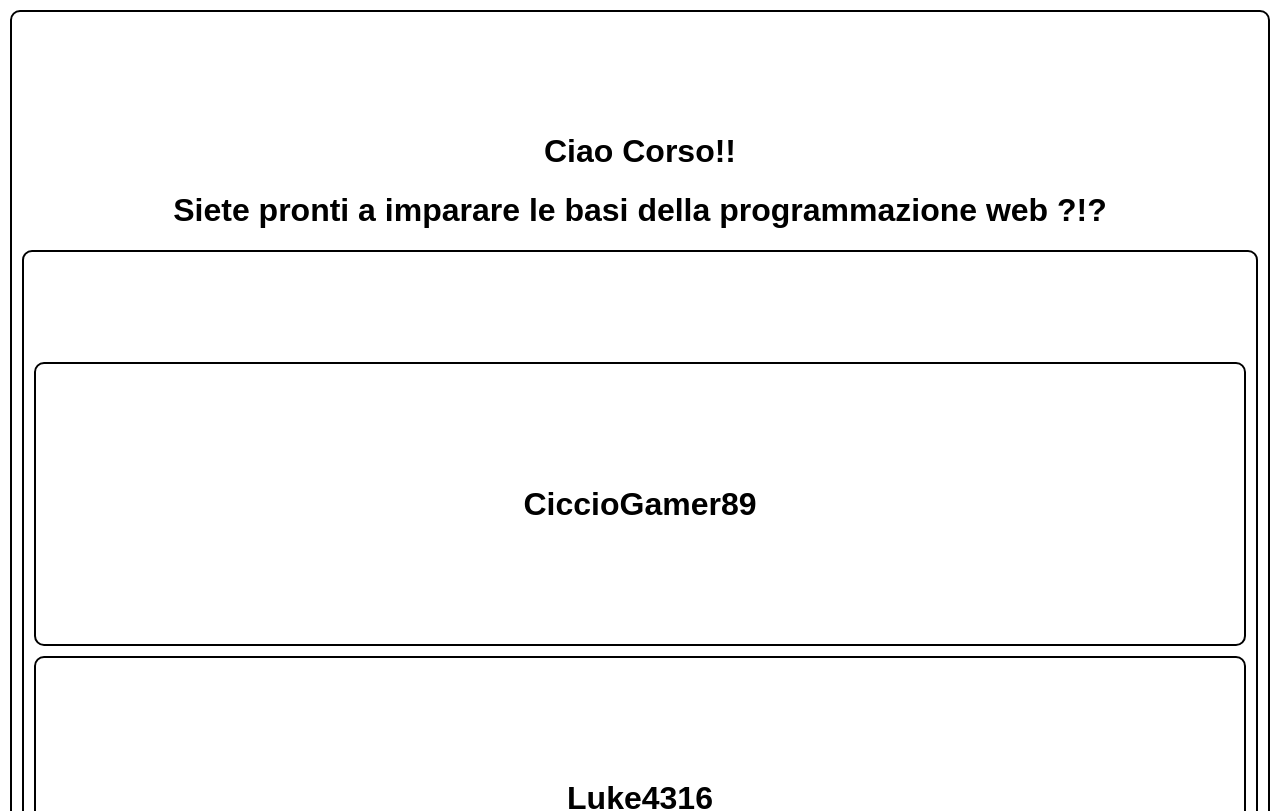
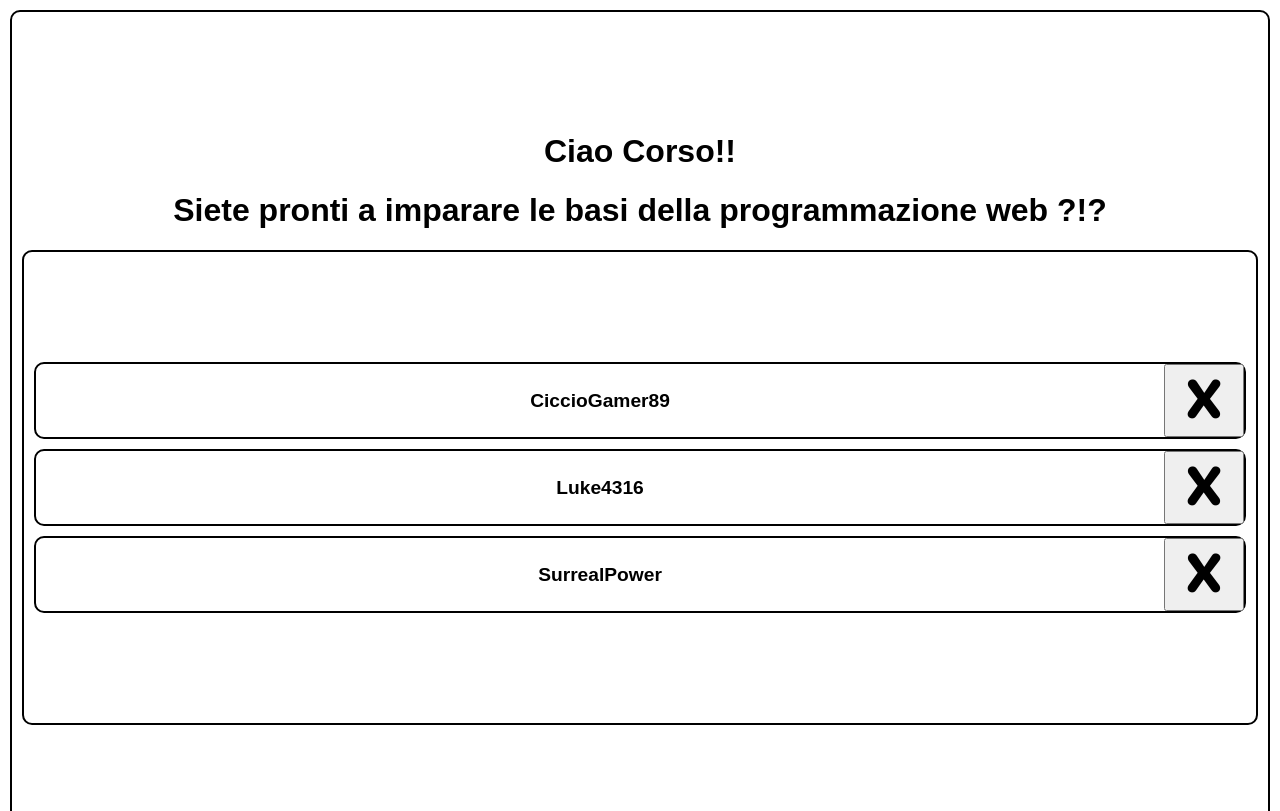
Before and after one commit to massi-fa/Todo, a React (Create React App) app: page / in a window 1280 px wide. Shown: the top 811 px of the page. Built offline with nearby package versions, Linux system fonts and the light colour scheme.

Commit message:
todo da migliorare

```diff
--- a/src/App.js
+++ b/src/App.js
@@ -9,7 +9,7 @@ const GlobalStyle = createGlobalStyle`
     transition: all 0.25s;
   }
   body {
-    overflow: hidden;
+    overflow: auto;
     height: 100%;
   }
 `;
@@ -47,6 +47,8 @@ const App = () => (
     <GlobalStyle />
     <H1>Ciao Corso!!</H1>
     <H2>Siete pronti a imparare le basi della programmazione web ?!?</H2>
+
+
     <ContainerList>
       <Todo value='CiccioGamer89' />
       <Todo value='Luke4316' />
--- a/src/components/Todo.js
+++ b/src/components/Todo.js
@@ -2,25 +2,47 @@ import React from 'react';
 import styled from 'styled-components/macro';
 import PropTypes from 'prop-types';
 
+import icon from '../res/images/x.png'
 
 const Container = styled.div`
-  padding-top: 100px;
-  padding-bottom: 100px;
   margin: 10px;
   text-align: center;
   border: 2px solid;
   border-radius: 10px;
+  display: flex;
+  justify-content: space-around;
+
 `;
 
 const H1 = styled.h1`
   color: black;
+  margin: auto;
+  font-size: 1.2rem;
 `;
 
-const Todo = ({ value }) => (
-  <Container>
-    <H1>{value}</H1>
-  </Container>
-);
+const Button = styled.button`
+  outline: none;
+`;
+
+const Icon = styled.img`
+
+`;
+
+const Todo = ({ value }) => {
+
+  const funzione = () => (
+    console.log('Dovrei fare qualcosa...' + value + ' ....')
+  )
+
+  return (
+    <Container>
+      <H1>{value}</H1>
+      <Button onClick={funzione}>
+        <Icon src={icon} />
+      </Button>
+    </Container>
+  )
+};
 
 Todo.propTypes = {
   value: PropTypes.string.isRequired,
```
Also changed, not shown: src/res/images/x.png (added).
